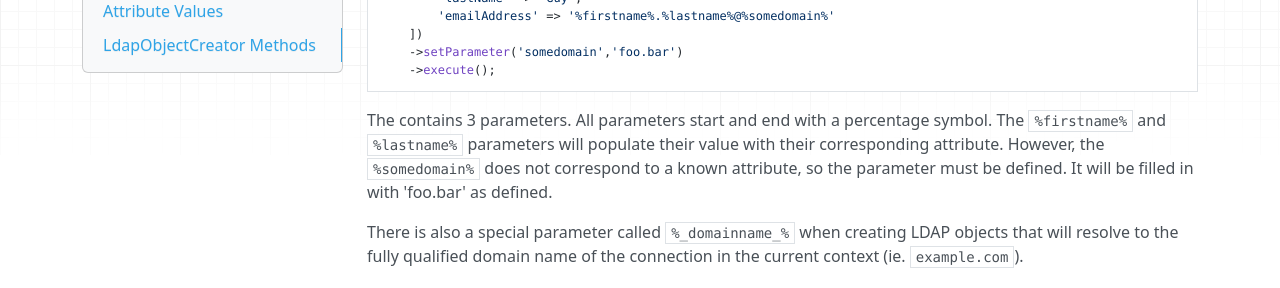
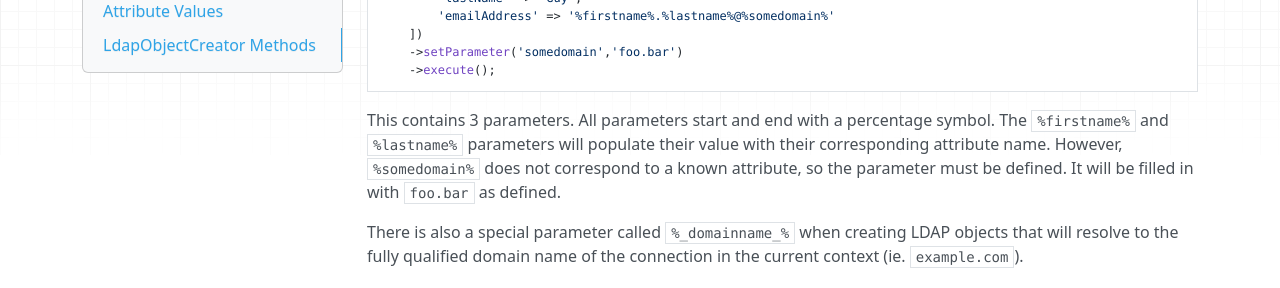
Before and after one commit to ldaptools/ldaptools, an MkDocs documentation site: the page built from docs/en/tutorials/creating-ldap-objects.md, in a window 1280 px wide and 900 px high, scrolled down 932 px. Shown: the part 151-439 px from the top of the window. Built offline with MkDocs 1.6.1, drawn with Linux system fonts in a browser that asks for light colours; nearby versions of some CDN libraries.

Commit message:
Documentation typos and improvements.

````diff
--- a/docs/en/tutorials/creating-ldap-objects.md
+++ b/docs/en/tutorials/creating-ldap-objects.md
@@ -55,9 +55,9 @@ $object->createContact()
     ->execute();
 ```
 
-The contains 3 parameters. All parameters start and end with a percentage symbol. The `%firstname%` and `%lastname%`
- parameters will populate their value with their corresponding attribute. However, the `%somedomain%` does not
-correspond to a known attribute, so the parameter must be defined. It will be filled in with 'foo.bar' as defined.
+This contains 3 parameters. All parameters start and end with a percentage symbol. The `%firstname%` and `%lastname%`
+ parameters will populate their value with their corresponding attribute name. However, `%somedomain%` does not
+correspond to a known attribute, so the parameter must be defined. It will be filled in with `foo.bar` as defined.
 
 There is also a special parameter called `%_domainname_%` when creating LDAP objects that will resolve to the fully
 qualified domain name of the connection in the current context (ie. `example.com`).
````
